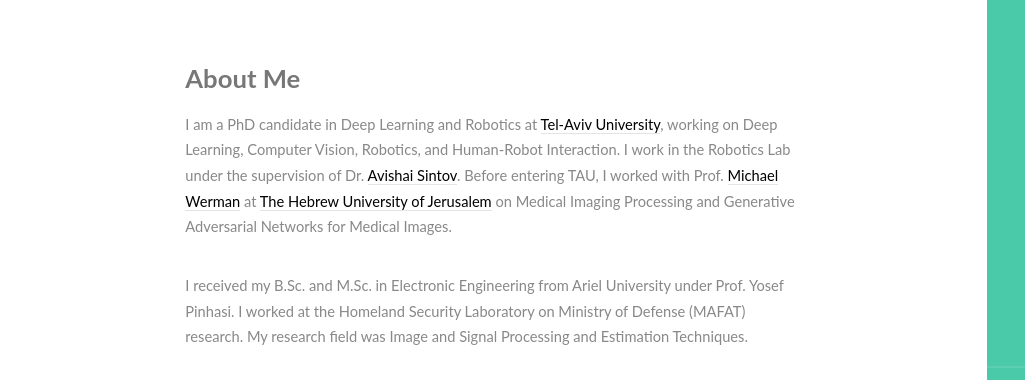
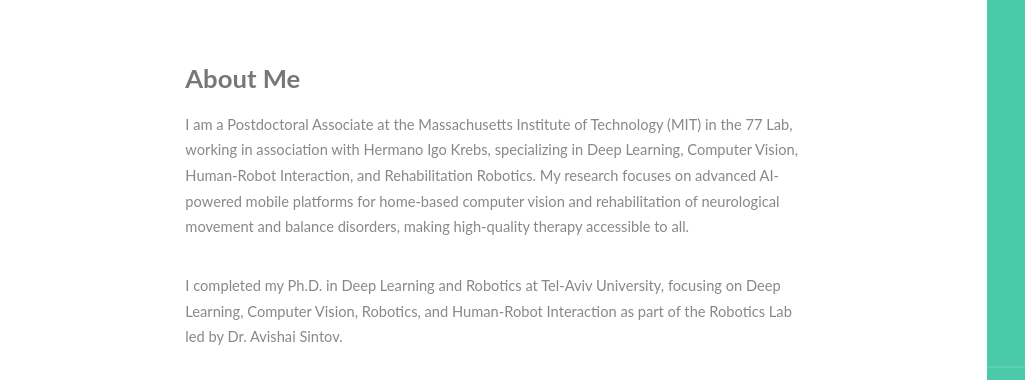
Before and after one commit to eranbamani/eranbamani, a plain HTML site: page index.html in a window 1280 px wide. Shown: the top 380 px of the page, 0-1025 px from the left. Drawn offline with Linux system fonts and the light colour scheme; a web font is replaced by a local one.

Commit message:
Update index.html
A1

```diff
--- a/index.html
+++ b/index.html
@@ -142,7 +142,8 @@
 								<header class="major">
 									<h3>About Me</h3>
 								</header>
-								<p> I am a PhD candidate in Deep Learning and Robotics at <a href="https://english.tau.ac.il/"> Tel-Aviv University</a>, working on Deep Learning, Computer Vision, Robotics, and Human-Robot Interaction. I work in the Robotics Lab under the supervision of Dr. <a href="https://english.tau.ac.il/profile/sintov1/">Avishai Sintov</a>. Before entering TAU, I worked with Prof. <a href="https://www.cs.huji.ac.il/~werman/">Michael Werman</a> at <a href="https://en.huji.ac.il/en/"> The Hebrew University of Jerusalem</a> on Medical Imaging Processing and Generative Adversarial Networks for Medical Images.  </p>
+								<p> I am a Postdoctoral Associate at the Massachusetts Institute of Technology (MIT) in the 77 Lab, working in association with Hermano Igo Krebs, specializing in Deep Learning, Computer Vision, Human-Robot Interaction, and Rehabilitation Robotics. My research focuses on advanced AI-powered mobile platforms for home-based computer vision and rehabilitation of neurological movement and balance disorders, making high-quality therapy accessible to all.</p>
+								<p> I completed my Ph.D. in Deep Learning and Robotics at Tel-Aviv University, focusing on Deep Learning, Computer Vision, Robotics, and Human-Robot Interaction as part of the Robotics Lab led by Dr. Avishai Sintov.</p>
 								<p> I received my B.Sc. and M.Sc. in Electronic Engineering from Ariel University under Prof. Yosef Pinhasi. I worked at the Homeland Security Laboratory on Ministry of Defense (MAFAT) research. My research field was Image and Signal Processing and Estimation Techniques. </p>
 								<p> My research interests include Deep Learning, Computer Vision, Robotics, Human-Robot Interaction (HRI), and Human-Robot Collaboration (HRC).	</p>
 							</div>
```
